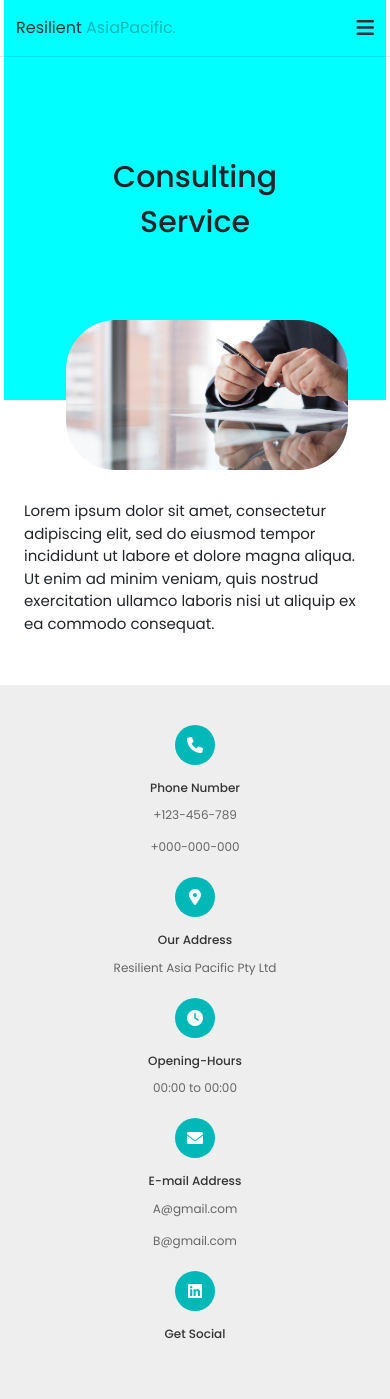
After one commit to perk5/Resiliant-AsiaPacific, a Django app: page /service-1/ in a window 390 px wide. The commit adds this page. Run offline with Django 3.2, Linux system fonts and the light colour scheme; some libraries are stand-ins or nearby versions.

Commit message:
Version 3

```diff
--- a/home/static/home-page-css/footer-section.css
+++ b/home/static/home-page-css/footer-section.css
@@ -4,12 +4,12 @@
 
 .footer .box-container{
     display: grid;
-    grid-template-columns: repeat(auto-fit, minmax(19.5rem, 1fr));
-    gap: 3rem;
+    grid-template-columns: repeat(auto-fit, minmax(21.5rem, 1fr));
 }
 
 .footer .box-container .box{
     text-align: center;
+    margin-bottom: 10px;
 }
 
 .footer .box-container .box i{
--- a/home/static/home-page-css/header.css
+++ b/home/static/home-page-css/header.css
@@ -80,7 +80,7 @@ html{
     position: absolute;
     top: 50px;
     left: 4px;
-    background-color: rgb(211, 242, 245);
+    background-color: rgba(211, 242, 245, 0.9);
     max-height: 0;
     overflow: hidden;
     transition: max-height 0.4s ease-out;
--- /dev/null
+++ b/home/static/service1-page-css/service1-body-section.css
@@ -0,0 +1,58 @@
+@import url('https://fonts.googleapis.com/css2?family=Poppins:wght@100;200;300;400;500;600&display=swap');
+
+.image-container{
+    width: 100%;
+    height: 400px;
+    background: url('/static/images/cyan-background.jpg') no-repeat;
+    background-size: cover;
+    background-position: center;
+    margin-bottom: 100px;
+    position: relative;
+}
+
+.image-container .text {
+    position: absolute;
+    font-weight: 500;
+    font-size: 50px;
+    top: 160px;
+    left: 250px;
+}
+
+/* Image Styling */
+.image-container .image {
+    position: absolute;
+    margin-right: 150px;
+    display: flex;
+    justify-content: start;
+    height: 300px;
+    width: 30%;
+    transition: height 0.3s ease;
+    right: 50px;
+    bottom: -70px;
+}
+
+/* Hover Effect */
+.image-container .image:hover {
+    height: 330px;
+    cursor: pointer;
+    transition: height 1.5s ease;
+}
+
+.img{
+    border-radius: 50px;
+}
+
+
+.service1-description{
+    display: flex;
+    align-items: center;
+    justify-content: center;
+    margin-bottom: 50px;
+}
+
+.service1-description .paragraph1{
+    font-weight: 400;
+    font-size: 15px;
+    margin: 0 200px;
+
+}
--- /dev/null
+++ b/home/static/service1-page-css/service1-mobile-view.css
@@ -0,0 +1,239 @@
+
+/* media Queries */
+
+@media (max-width: 1200px){
+    html{
+        font-size: 55%;
+    }
+    .header .search-part{
+        display: none;
+    }
+    section{
+        padding: 0rem 0rem;
+    }
+    .company-goal{
+        padding-left: 50px;
+    }
+
+    .image-container .image{
+        height: 220px;
+        transition: none;
+    }
+    .image-container .image:hover {
+        height: 225px;
+        cursor: none;
+    }
+
+    .service1-description .paragraph1{
+        font-weight: 400;
+        font-size: 15px;
+        margin: 0 100px;
+    }
+
+    .footer .box-container{
+        display: grid;
+        grid-template-columns: repeat(auto-fit, minmax(20.5rem, 1fr));
+    }
+
+}
+
+@media (max-width: 996px){
+    #menu-btn{
+        display: inline-block;
+        transition: .2s linear;
+    }
+
+    #menu-btn.fa-times{
+        transform: rotate(180deg);
+    }
+
+    .header .nav{
+        position: absolute;
+        top: 99%;
+        left: 0px;
+        right: 0px;
+        background-color: rgb(209,253,255);
+        border-top: var(--border);
+        border-bottom: var(--border);
+        padding: 1rem 0;
+        text-align: center;
+        flex-flow: column;
+        clip-path: polygon(0 0, 100% 0, 0 0);
+        transition: clip-path 0.9s ease;
+    }
+
+    .header .nav.active{
+        clip-path: polygon(0 0, 100% 0, 100% 100%, 0 100%);
+    }
+    .header .nav a{
+        margin: 1rem 0;
+        font-size: 2rem;
+    }
+    .dropdown__menu{
+        position: static;
+        border-radius: none;
+        background-color: rgb(100, 253, 255);
+    }
+
+    .dropdown__link{
+        justify-content: center;
+        padding: 1rem;
+    }
+
+    .dropdown{
+        padding-top: 5px;
+        padding-bottom: 0px;
+    }
+    .dropdown a{
+        padding-left: 20px;
+    }
+    .home{
+        background-position: left;
+    }
+
+    .home .content{
+        width: auto;
+    }
+
+    section{
+        padding: 0px 4px;;
+    }
+
+    .image-container .image{
+        height: 220px;
+        transition: none;
+    }
+    .image-container .image:hover {
+        height: 225px;
+        cursor: none;
+    }
+
+    .service1-description .paragraph1{
+        font-weight: 400;
+        font-size: 15px;
+        margin: 0 100px;
+    }
+
+}
+
+@media (max-width: 768px){
+    html{
+        font-size: 50%;
+    }
+
+    .home .content{
+        font-size: 4rem;
+    }
+
+    .heading{
+        font-size: 3rem;
+    }
+
+    .company-goal{
+        padding-left: 5px;
+    }
+
+    .image-container .image {
+        position: absolute;
+        margin-right: 150px;
+        display: flex;
+        justify-content: start;
+        width: 30%;
+        right: 63px;
+        bottom: -70px;
+    }
+
+     .image-container .image{
+        position: absolute;
+        top: 80%;
+    }
+
+    .img{
+        height: 150px;
+    }
+
+    .service1-description .paragraph1{
+        font-weight: 400;
+        font-size: 15px;
+        margin: 0 50px;
+    }
+
+    .image-container .text {
+        font-weight: 500;
+        font-size: 30px;
+        position: absolute; /* Ensure the text stays centered even when the image moves */
+        top: 50%;
+        left: 50%;
+        transform: translate(-50%, -50%); /* Centers text both horizontally and vertically */
+        text-align: center;
+    }
+
+        .footer .box-container {
+            display: grid;
+            grid-template-columns: repeat(auto-fit, minmax(16.5rem, 1fr));
+        }
+
+    .footer .box-container .box h3 {
+        font-size: 1.5rem;
+        margin: 1rem 0;
+        color: var(--black);
+    }
+}
+
+@media (max-width: 450px){
+    html{
+        font-size: 50%;
+    }
+
+    .home .content{
+        font-size: 4rem;
+    }
+
+    .heading{
+        font-size: 3rem;
+    }
+
+    .company-goal{
+        padding-left: 5px;
+    }
+
+    .image-container .image {
+        position: absolute;
+        margin-right: 150px;
+        display: flex;
+        justify-content: start;
+        width: 30%;
+        right: 55px;
+        bottom: -70px;
+    }
+
+     .image-container .image{
+        position: absolute;
+        top: 80%;
+    }
+
+    .img{
+        height: 150px;
+    }
+
+    .service1-description .paragraph1{
+        font-weight: 400;
+        font-size: 15px;
+        margin: 0 20px;
+    }
+
+    .image-container .text {
+        font-weight: 500;
+        font-size: 30px;
+        position: absolute; /* Ensure the text stays centered even when the image moves */
+        top: 50%;
+        left: 50%;
+        transform: translate(-50%, -50%); /* Centers text both horizontally and vertically */
+        text-align: center;
+    }
+
+    .footer .box-container {
+        display: grid;
+        grid-template-columns: repeat(auto-fit, minmax(23.5rem, 1fr));
+    }
+}
--- a/home/templates/index.html
+++ b/home/templates/index.html
@@ -37,7 +37,7 @@
           <a href="#">Our Services <i class="ri-arrow-down-s-line dropdown__arrow"></i></a>
           <ul class="dropdown__menu">
             <li>
-              <a href="#" class="dropdown__link">
+              <a href="{% url 'service1' %}" class="dropdown__link">
                 IT
               </a>
             </li>
--- /dev/null
+++ b/home/templates/services-1.html
@@ -0,0 +1,138 @@
+<!DOCTYPE html>
+
+{% load static %}
+<html lang="en">
+<head>
+  <meta charset="UTF-8">
+  <meta name="viewport" content="width=device-width, initial-scale=1.0">
+  <title>Services 1</title>
+
+  <!-- font awesome cdn link -->
+  <link rel="stylesheet" href="https://cdnjs.cloudflare.com/ajax/libs/font-awesome/6.0.0/css/all.min.css">
+
+  <!-- bootstrap cdn link -->
+  <link rel="stylesheet" href="https://cdnjs.cloudflare.com/ajax/libs/bootstrap/4.6.1/css/bootstrap.min.css">
+  <link href="https://cdn.jsdelivr.net/npm/remixicon/fonts/remixicon.css" rel="stylesheet">
+  <link href="https://cdn.jsdelivr.net/npm/remixicon/fonts/remixicon.css" rel="stylesheet">
+
+
+  <!-- CSS link -->
+  <link rel="stylesheet" href="{% static 'aboutUs-page-css/header-section.css' %}">
+  <link rel="stylesheet" href="{% static 'home-page-css/footer-section.css' %}">
+  <link rel="stylesheet" href="{% static 'service1-page-css/service1-body-section.css' %}">
+  <link rel="stylesheet" href="{% static 'service1-page-css/service1-mobile-view.css' %}">
+</head>
+  <body>
+    <header class="header fixed-top">
+      <div class="container">
+        <div class="row align-items-center justify-content-between">
+          <a href="{% url 'home' %}" class="logo">Resilient <span>AsiaPacific.</span></a>
+          <nav class="nav">
+            <a href="{% url 'home' %}">Home</a>
+            <a href="{% url 'aboutUs' %}">About Us</a>
+            <div class="dropdown">
+              <a href="#">Our Services <i class="ri-arrow-down-s-line dropdown__arrow"></i></a>
+              <ul class="dropdown__menu">
+                <li>
+                  <a href="{% url 'service1' %}" class="dropdown__link">
+                    IT
+                  </a>
+                </li>
+                 <li>
+                  <a href="#" class="dropdown__link">
+                    Consultancy
+                  </a>
+                </li>
+                 <li>
+                  <a href="#" class="dropdown__link">
+                    Simple
+                  </a>
+                </li>
+              </ul>
+            </div>
+            <div class="dropdown">
+              <a href="#">Partners<i class="ri-arrow-down-s-line dropdown__arrow"></i></a>
+              <ul class="dropdown__menu">
+                <li>
+                  <a href="#" class="dropdown__link">
+                    IBM
+                  </a>
+                </li>
+                 <li>
+                  <a href="#" class="dropdown__link">
+                    LANSA
+                  </a>
+                </li>
+                 <li>
+                  <a href="#" class="dropdown__link">
+                    Telstra
+                  </a>
+                </li>
+              </ul>
+            </div>
+            <a href="">Contact Us</a>
+          </nav>
+          <div class="search-part">
+            <input class="search-bar" type="text" placeholder="Search">
+            <a href="#search" class="link-btn">
+              <button class="search-button">
+                <img class="search-icon" src="{% static 'icons/search.svg' %}" alt="">
+              </button>
+            </a>
+          </div>
+          <div id="menu-btn" class="fas fa-bars"></div>
+        </div>
+      </div>
+    </header>
+
+    <section>
+      <div class="image-container">
+        <div class="text">Consulting Service</div>
+        <div class="image" >
+          <img class="img" src="{% static 'images/consulting.jpg' %}" alt="">
+        </div>
+      </div>
+    </section>
+
+    <section class="service1-description">
+      <div class="paragraph1">
+        Lorem ipsum dolor sit amet, consectetur adipiscing elit, sed do eiusmod tempor incididunt ut labore et dolore magna aliqua.
+          Ut enim ad minim veniam, quis nostrud exercitation ullamco laboris nisi ut aliquip ex ea commodo consequat.
+      </div>
+    </section>
+
+    <section class="footer" style=" padding: 5rem 2rem; ">
+      <div class="box-container container">
+        <div class="box">
+          <i class="fas fa-phone"></i>
+          <h3>Phone Number</h3>
+          <p>+123-456-789</p>
+          <p>+000-000-000</p>
+        </div>
+        <div class="box">
+          <i class="fas fa-map-marker-alt"></i>
+          <h3>Our Address</h3>
+          <p>Resilient Asia Pacific Pty Ltd</p>
+        </div>
+        <div class="box">
+          <i class="fas fa-clock"></i>
+          <h3>Opening-Hours</h3>
+          <p>00:00 to 00:00 </p>
+        </div>
+        <div class="box">
+          <i class="fas fa-envelope"></i>
+          <h3>E-mail Address</h3>
+          <p>A@gmail.com</p>
+          <p>B@gmail.com</p>
+        </div>
+        <div class="box">
+          <a href="https://au.linkedin.com/">
+            <i class="fab fa-linkedin"></i>
+          </a>
+          <h3>Get Social</h3>
+        </div>
+      </div>
+    </section>
+    <script src="{% static 'js/script.js' %}"></script>
+  </body>
+</html>
--- a/home/urls.py
+++ b/home/urls.py
@@ -5,4 +5,6 @@ from . import views
 urlpatterns = [
     path('', views.index, name='home'),
     path('about-us/', views.aboutUs, name='aboutUs'),
+    path('service-1/', views.service1, name='service1'),
+
 ]
--- a/home/views.py
+++ b/home/views.py
@@ -10,3 +10,7 @@ def index(request):
 
 def aboutUs(request):
     return render(request, 'about-us.html')
+
+
+def service1(request):
+    return render(request, 'services-1.html')
```
Also changed, not shown: home/static/aboutUs-page-css/about-us-mobile-view.css (+6 -1 lines), home/static/home-page-css/mobile-view.css (+11 -4 lines), home/static/images/consulting.jpg (added), home/static/images/service1.jpg (added).
